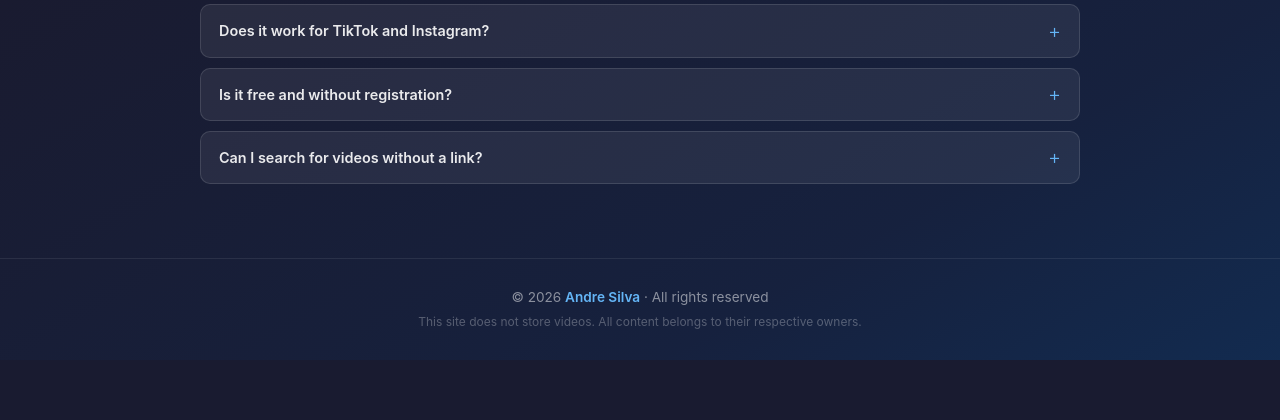
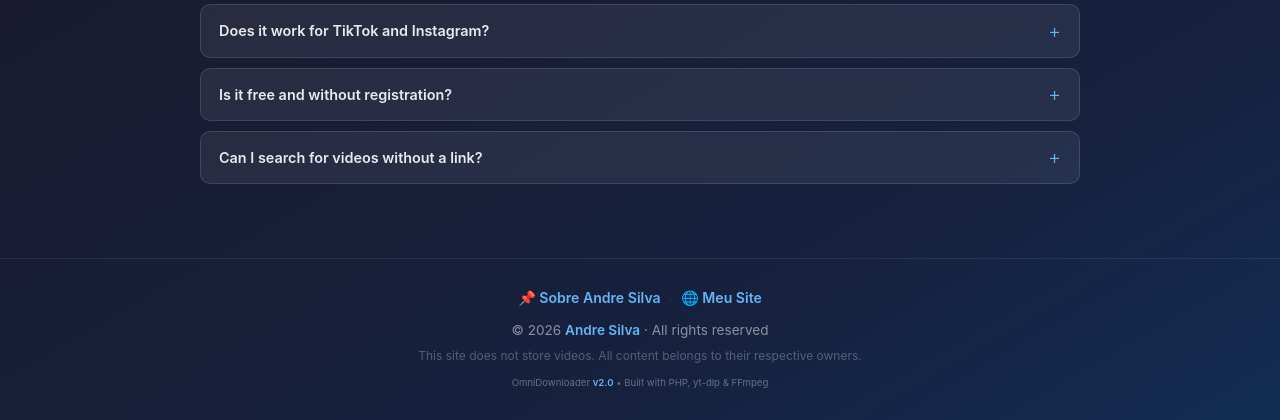
Before and after one commit to andrebauru/OmniDownloader, a PHP site: page / in a window 1280 px wide. Shown: the part 905-1325 px from the top of the page. Before the commit the page ends 1265 px from the top, so only its background shows below. Run offline with PHP 8.4, Linux system fonts and the light colour scheme.

Commit message:
feat: v2.0 - Instagram session management and improved downloads
Instagram Improvements:
- Add session cookie persistence for consecutive downloads
- Reduce delay from 2-15s to 1-3s between attempts
- Implement smart session detection (24h cache)
- Faster recovery from rate limits

Project Updates:
- Update README.md with v2.0 features and links
- Add versionning (v2.0) to footer with build info
- Add link to personal GitHub profile (andrebauru)
- Improve platform display (functional vs experimental)
- Add new CSS styling for version badge

Code Quality:
- Optimize Instagram cookie reuse strategy
- Better attempt order: session > env > browser
- Cleaner footer navigation with GitHub link
- Maintained backward compatibility

```diff
--- a/assets/css/style.css
+++ b/assets/css/style.css
@@ -779,7 +779,24 @@ body {
 }
 
 .footer-nav {
-    display: none; /* hidden visually, present for crawlers */
+    display: flex;
+    gap: 0.5rem;
+    justify-content: center;
+    flex-wrap: wrap;
+    margin-bottom: 0.5rem;
+}
+
+.footer-nav a {
+    color: var(--accent);
+    text-decoration: none;
+    font-size: 0.88rem;
+    font-weight: 600;
+    transition: color 0.2s;
+}
+
+.footer-nav a:hover {
+    color: #ffffff;
+    text-decoration: underline;
 }
 
 .footer-copy {
@@ -791,6 +808,18 @@ body {
     font-size: 0.75rem;
     color: rgba(255, 255, 255, 0.28);
     margin-top: 0.25rem;
+}
+
+.footer-version {
+    font-size: 0.72rem;
+    color: rgba(255, 255, 255, 0.35);
+    margin-top: 0.5rem;
+    text-align: center;
+}
+
+.footer-version strong {
+    color: var(--accent);
+    font-weight: 600;
 }
 
 .cookie-notice {
--- a/index.php
+++ b/index.php
@@ -765,11 +765,12 @@ function he(string $s): string {
             </div>
         </main>
 
-        <!-- ======= Footer ======= -->
+        <!-- Footer -->
         <footer class="footer">
             <div class="container">
                 <nav class="footer-nav" aria-label="Footer links">
-                    <a href="https://andretsc.dev" target="_blank" rel="noopener noreferrer">Andre Silva</a>
+                    <a href="https://github.com/andrebauru/andrebauru" target="_blank" rel="noopener noreferrer">📌 Sobre Andre Silva</a> &middot;
+                    <a href="https://andretsc.dev" target="_blank" rel="noopener noreferrer">🌐 Meu Site</a>
                 </nav>
                 <p class="footer-copy">
                     &copy; <?= date('Y') ?>
@@ -777,6 +778,9 @@ function he(string $s): string {
                     &middot; <?= he($t['footer_copy']) ?>
                 </p>
                 <p class="footer-disclaimer"><?= he($t['footer_disc']) ?></p>
+                <p class="footer-version">
+                    <small>OmniDownloader <strong>v2.0</strong> • Built with PHP, yt-dlp & FFmpeg</small>
+                </p>
                 <p id="cookieNotice" class="cookie-notice hidden" aria-live="polite">
                     <?= he($t['cookie_hint']) ?>
                 </p>
```
Also changed, not shown: download.php (+37 -9 lines), README.md.
